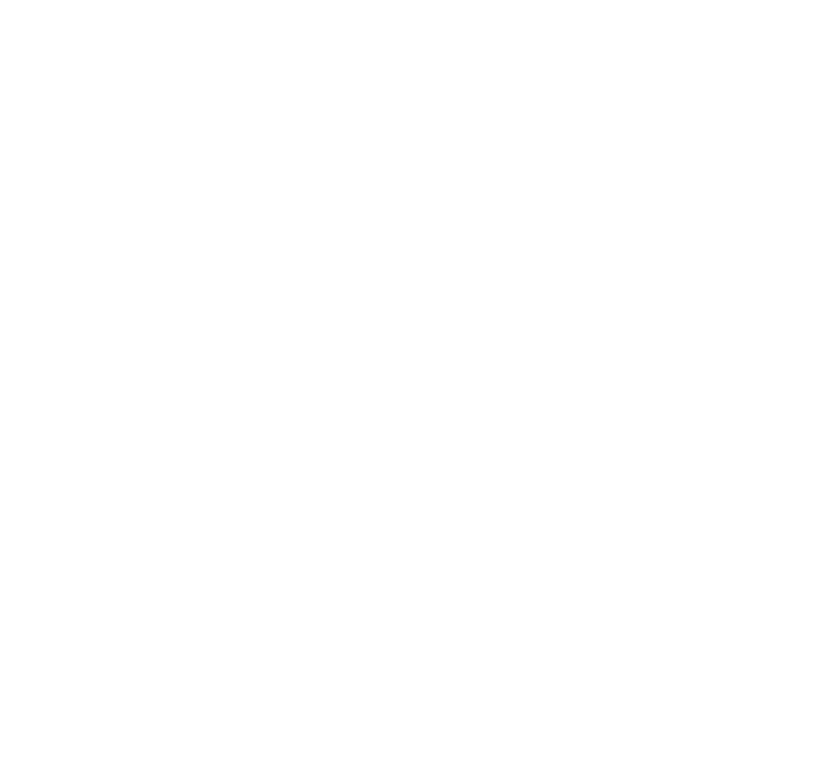
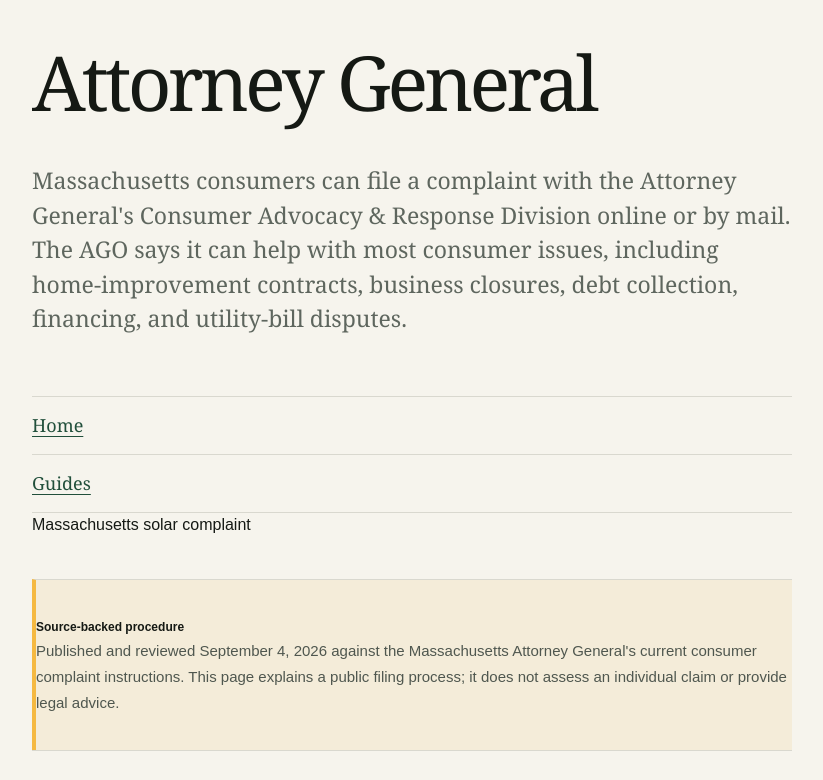
Before and after one commit to Decentralized-Rob/solar-consumer-research, a Next.js app: page /guides/massachusetts-solar-complaint in a window 1280 px wide. Before the commit this address had no page. Shown: the part 517-1297 px from the top of the page, without its empty margins (228-1051 px from the left). Before the commit the page ends 800 px from the top, so only its background shows below. Built offline with nearby package versions, Linux system fonts and the light colour scheme.

Commit message:
Add Massachusetts solar complaint guide

```diff
--- /dev/null
+++ b/app/guides/massachusetts-solar-complaint/page.tsx
@@ -0,0 +1,147 @@
+import type { Metadata } from "next";
+import Link from "next/link";
+import { InfoPage } from "../../../components/info-page";
+
+const canonicalUrl = "https://solarcomplaint.com/guides/massachusetts-solar-complaint";
+const publishedDate = "2026-09-04";
+const reviewedDate = "2026-09-04";
+const agoComplaintUrl = "https://www.mass.gov/how-to/file-a-consumer-complaint";
+
+export const metadata: Metadata = {
+  title: "How to File a Solar Complaint with the Massachusetts Attorney General",
+  description:
+    "A source-backed guide to the Massachusetts Attorney General consumer complaint process for homeowners dealing with a residential solar company.",
+  alternates: { canonical: "/guides/massachusetts-solar-complaint" },
+  openGraph: {
+    title: "How to File a Solar Complaint with the Massachusetts Attorney General",
+    description:
+      "Official Massachusetts complaint steps, what to save, and what the Attorney General asks consumers to do after filing.",
+    url: "/guides/massachusetts-solar-complaint",
+    type: "article",
+    images: [{ url: "https://solarcomplaint.com/og.png", width: 1200, height: 630, alt: "Solar Consumer Research" }],
+  },
+  twitter: {
+    card: "summary_large_image",
+    title: "How to File a Solar Complaint with the Massachusetts Attorney General",
+    description: "Official Massachusetts complaint steps for residential solar consumers.",
+    images: ["https://solarcomplaint.com/og.png"],
+  },
+};
+
+export default function MassachusettsSolarComplaintGuidePage() {
+  const structuredData = {
+    "@context": "https://schema.org",
+    "@graph": [
+      {
+        "@type": "Article",
+        "@id": `${canonicalUrl}#article`,
+        headline: "How to File a Solar Complaint with the Massachusetts Attorney General",
+        description:
+          "A source-backed guide to the Massachusetts Attorney General consumer complaint process for homeowners dealing with a residential solar company.",
+        url: canonicalUrl,
+        mainEntityOfPage: { "@type": "WebPage", "@id": canonicalUrl },
+        image: ["https://solarcomplaint.com/og.png"],
+        inLanguage: "en-US",
+        datePublished: publishedDate,
+        dateModified: reviewedDate,
+        author: { "@id": "https://solarcomplaint.com/#publisher" },
+        publisher: { "@id": "https://solarcomplaint.com/#publisher" },
+        isPartOf: { "@id": "https://solarcomplaint.com/#website" },
+        about: [
+          { "@type": "Thing", name: "Residential solar consumer complaints" },
+          { "@type": "AdministrativeArea", name: "Massachusetts" },
+          { "@type": "GovernmentOrganization", name: "Massachusetts Attorney General's Office" },
+        ],
+        citation: [{ "@type": "CreativeWork", name: "File a consumer complaint", url: agoComplaintUrl }],
+      },
+      {
+        "@type": "BreadcrumbList",
+        itemListElement: [
+          { "@type": "ListItem", position: 1, name: "Home", item: "https://solarcomplaint.com/" },
+          { "@type": "ListItem", position: 2, name: "Guides", item: "https://solarcomplaint.com/guides" },
+          { "@type": "ListItem", position: 3, name: "Massachusetts solar complaint", item: canonicalUrl },
+        ],
+      },
+    ],
+  };
+
+  return (
+    <>
+      <script
+        type="application/ld+json"
+        dangerouslySetInnerHTML={{ __html: JSON.stringify(structuredData).replace(/</g, "\\u003c") }}
+      />
+      <InfoPage
+        eyebrow="Massachusetts consumer guide"
+        title="How to file a solar complaint with the Massachusetts Attorney General"
+        lede="Massachusetts consumers can file a complaint with the Attorney General's Consumer Advocacy & Response Division online or by mail. The AGO says it can help with most consumer issues, including home-improvement contracts, business closures, debt collection, financing, and utility-bill disputes."
+      >
+        <nav className="case-question-links" aria-label="Breadcrumb">
+          <Link href="/">Home</Link>
+          <Link href="/guides">Guides</Link>
+          <span aria-current="page">Massachusetts solar complaint</span>
+        </nav>
+
+        <section className="info-section case-notice" aria-label="Guide status">
+          <strong>Source-backed procedure</strong>
+          <p>
+            Published and reviewed September 4, 2026 against the Massachusetts Attorney General's current consumer complaint instructions. This page explains a public filing process; it does not assess an individual claim or provide legal advice.
+          </p>
+        </section>
+
+        <section className="info-section">
+          <h2>Can you file a solar complaint with the Massachusetts Attorney General?</h2>
+          <p>
+            Yes. The Attorney General's complaint system is available to consumers having a problem with a business. The AGO lists home-improvement contracts, business closures, debt collection, mortgage and loan issues, and utility-bill disputes among common consumer matters it handles. A solar complaint may involve one or more of those subjects depending on what happened.
+          </p>
+          <p>
+            The filing itself does not mean the Attorney General has found that a company violated the law, and the complaint process does not guarantee a particular outcome.
+          </p>
+        </section>
+
+        <section className="info-section">
+          <h2>What should you prepare before filing?</h2>
+          <p>
+            Build a short factual timeline first. Note the important dates, company and salesperson names, amounts paid or financed, what was promised in writing, what was installed or not completed, and what remains unresolved. Keep the contract, proposal, financing documents, permits, inspection records, utility bills, production records, service records, and written communications together.
+          </p>
+          <p>
+            The AGO's current online instructions say not to send additional documentation after filing unless the office asks for it. Keep your records available rather than repeatedly submitting material the agency has not requested.
+          </p>
+        </section>
+
+        <section className="info-section">
+          <h2>How do you file the complaint?</h2>
+          <ol>
+            <li><strong>Use the official AGO complaint page.</strong> Review the filing instructions and open the state's online complaint form.</li>
+            <li><strong>Describe the problem with dates and facts.</strong> Separate what your documents show from conclusions or assumptions.</li>
+            <li><strong>Save your submission.</strong> The AGO says consumers have an opportunity to save or print a copy after filing.</li>
+            <li><strong>Do not file a duplicate complaint.</strong> If you already filed about the same issue and need to add information or ask a question, the AGO directs consumers to its Consumer Hotline instead.</li>
+          </ol>
+        </section>
+
+        <section className="info-section">
+          <h2>Where is the official Massachusetts complaint form?</h2>
+          <p>
+            Start with the Massachusetts Attorney General's official instructions. That page contains the current online filing link, mail instructions, hotline information, and filing notes.
+          </p>
+          <p>
+            <a href={agoComplaintUrl} target="_blank" rel="noreferrer">Massachusetts Attorney General: File a consumer complaint ↗</a>
+          </p>
+        </section>
+
+        <section className="info-section">
+          <h2>Related SolarComplaint.com research</h2>
+          <p>
+            <Link href="/states/massachusetts">Massachusetts solar complaint and consumer resources</Link>
+          </p>
+          <p>
+            <Link href="/guides/solar-complaint-record-checklist">Build a solar complaint record before you file</Link>
+          </p>
+          <p>
+            <Link href="/guides/massachusetts-30-day-demand-letter">Massachusetts 30-day demand letter requirements</Link>
+          </p>
+        </section>
+      </InfoPage>
+    </>
+  );
+}
```
